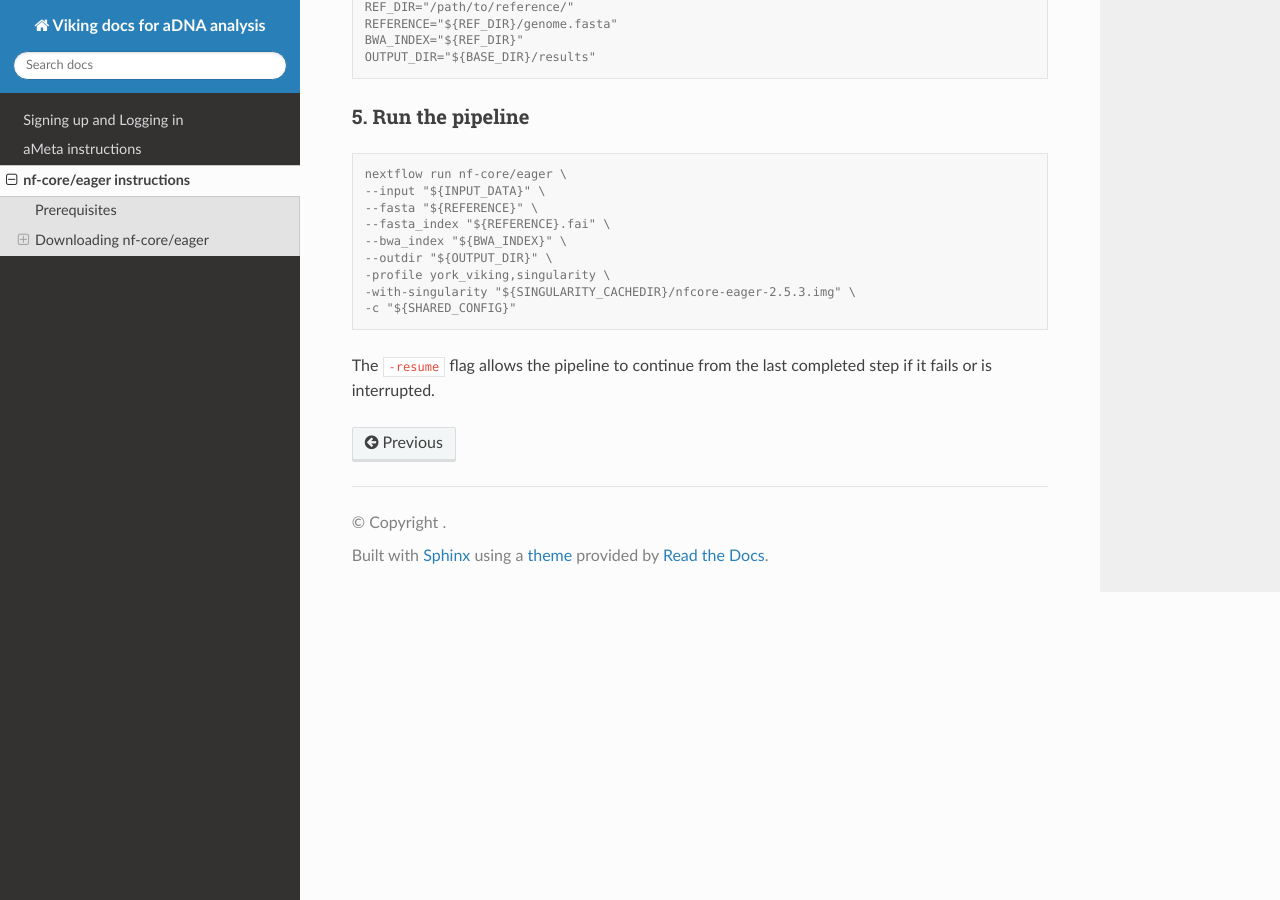
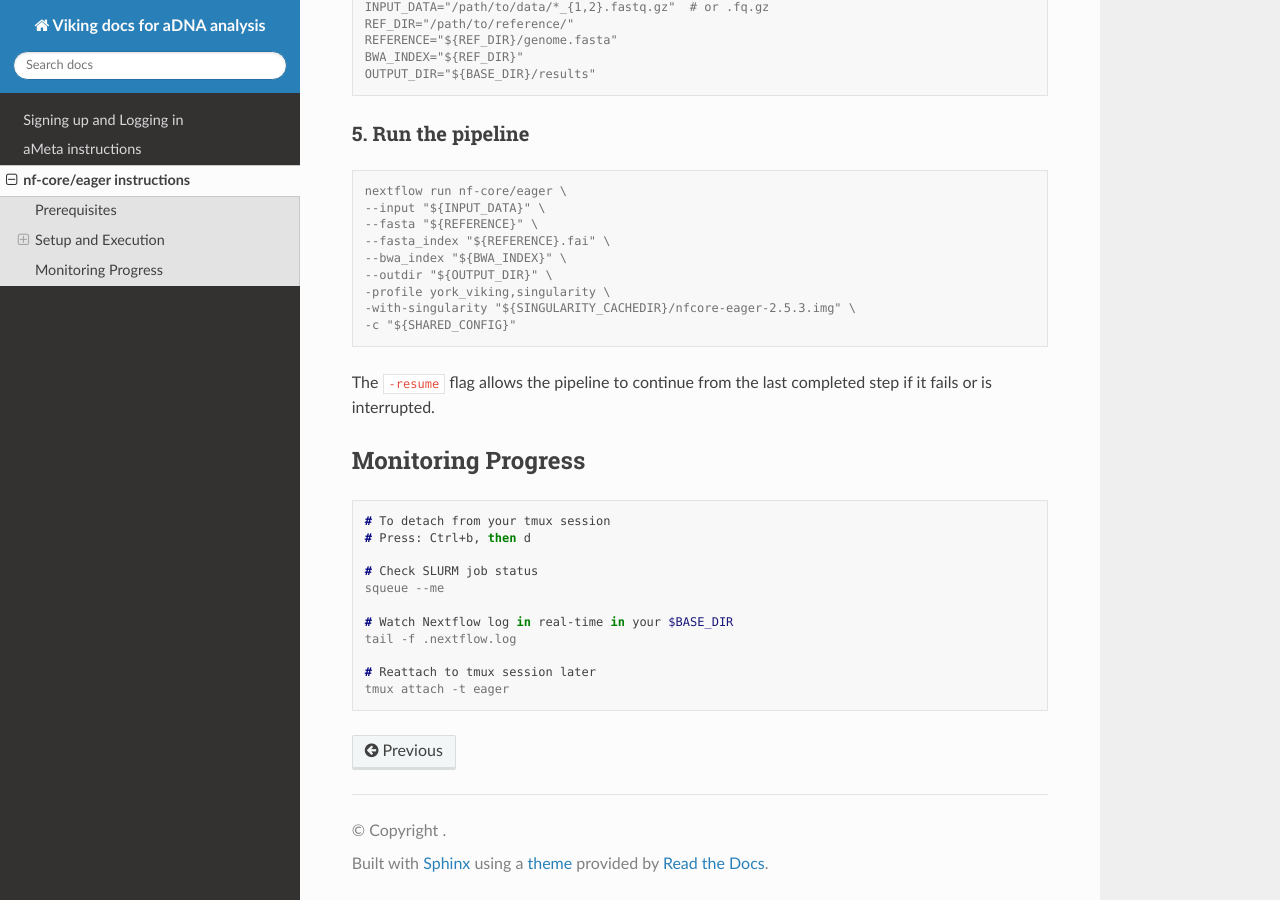
Before and after one commit to surabhiranavat/Viking2_instructions, a Sphinx documentation site: the page built from docs/source/eager.rst, in a window 1280 px wide and 900 px high, scrolled down 1335 px. Built offline with Sphinx 7.4.7 and the Read the Docs theme 3.1.0, drawn with Linux system fonts in a browser that asks for light colours; some of the changed text lies outside the part shown.

Commit message:
tmux instructions added

```diff
--- a/docs/source/eager.rst
+++ b/docs/source/eager.rst
@@ -9,7 +9,7 @@ Prerequisites
 - Paired-end FASTQ files named with pattern ``*_1.fastq.gz`` and ``*_2.fastq.gz`` or ``*_1.fq.gz`` and ``*_2.fq.gz``
 - Or prepare a TSV file as per the instructions `here <https://nf-co.re/eager/2.5.3/docs/usage/#tsv-input-method>`_ using this `template <https://raw.githubusercontent.com/nf-core/test-datasets/eager/reference/TSV_template.tsv>`_ .
 
-Downloading nf-core/eager
+Setup and Execution
 ------------
 
 1. Start a new tmux session
@@ -85,3 +86,20 @@ Using tmux allows your pipeline to continue running even if you disconnect from
    -c "${SHARED_CONFIG}"
 
 The ``-resume`` flag allows the pipeline to continue from the last completed step if it fails or is interrupted.
+
+Monitoring Progress
+-------------------
+
+.. code-block:: console
+
+   # To detach from your tmux session
+   # Press: Ctrl+b, then d
+
+   # Check SLURM job status
+   squeue --me
+
+   # Watch Nextflow log in real-time in your $BASE_DIR
+   tail -f .nextflow.log
+
+   # Reattach to tmux session later
+   tmux attach -t eager
```
Also changed, not shown: other parts of docs/source/eager.rst (+2 -1 lines).
